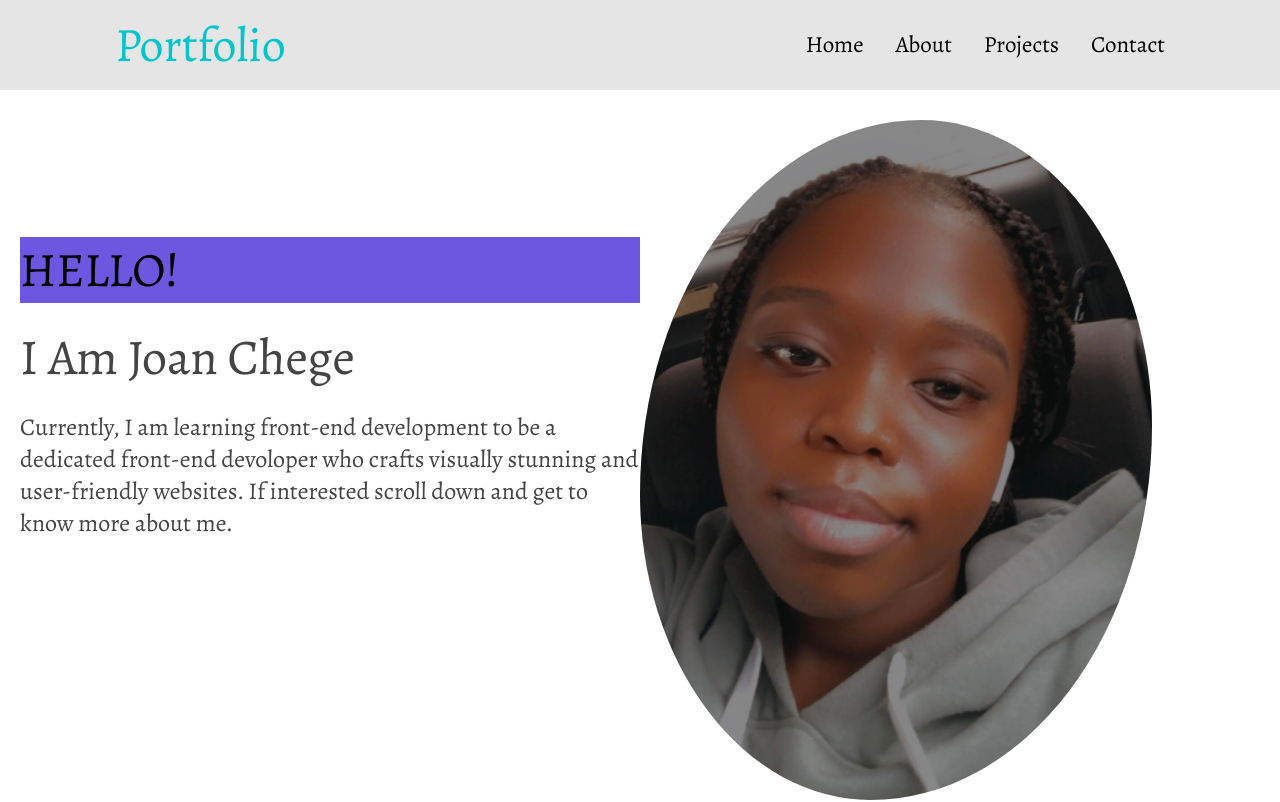
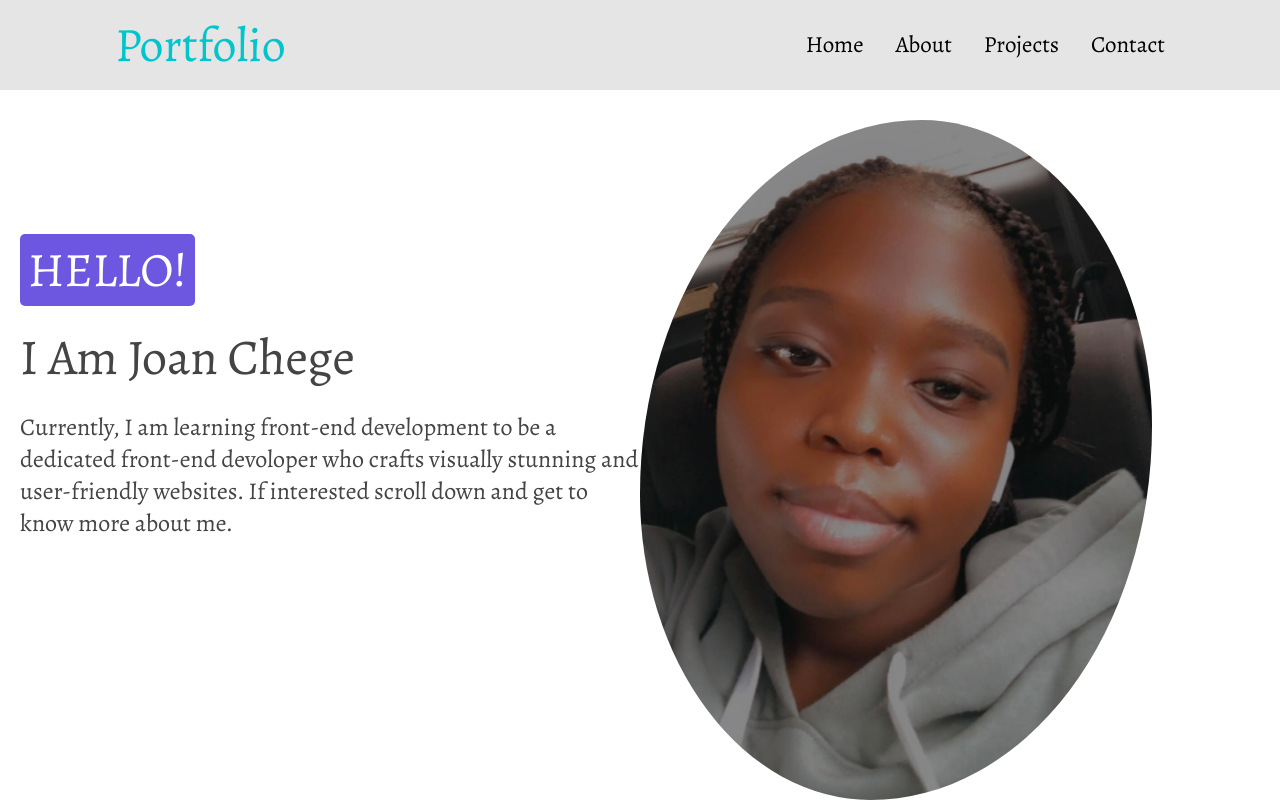
Before and after one commit to JoanChege/joanchege-react-portfolioapp, a React (Create React App) app: page / in a window 1280 px wide. Shown: the top 802 px of the page. Built offline with nearby package versions, Linux system fonts and the light colour scheme.

Commit message:
feat: add className spanh

```diff
--- a/src/components/Intro/intro.css
+++ b/src/components/Intro/intro.css
@@ -15,12 +15,16 @@
     width: 50%;
     padding-left: 20px;
   }
-
+.spanh{
+  font-size: xxx-large;
+  font-weight: 500;
+}
   .hello{
-    font-size: xxx-large;
-    font-weight: 500;
-    background-color: var(--first-color);
-  }
+    background: var(--first-color);
+    color: var(--color-white);
+    padding: 3px 8px;
+    border-radius: 5px;
+ }
   .introtext{
     font-size: 50px;
     font-weight: 500;
--- a/src/components/Intro/intro.js
+++ b/src/components/Intro/intro.js
@@ -7,7 +7,9 @@ const Intro = () => {
     <div className='wrapper'>
       <section className='featured-box' id='home'>
         <div className='featured-text'>
+          <div className='spanh'>
             <span className='hello'>HELLO!</span>
+            </div>
             <span className='introtext'>I am Joan Chege</span>
             <p className='intropara'>
             Currently, I am learning front-end development to be a dedicated front-end devoloper who
```
